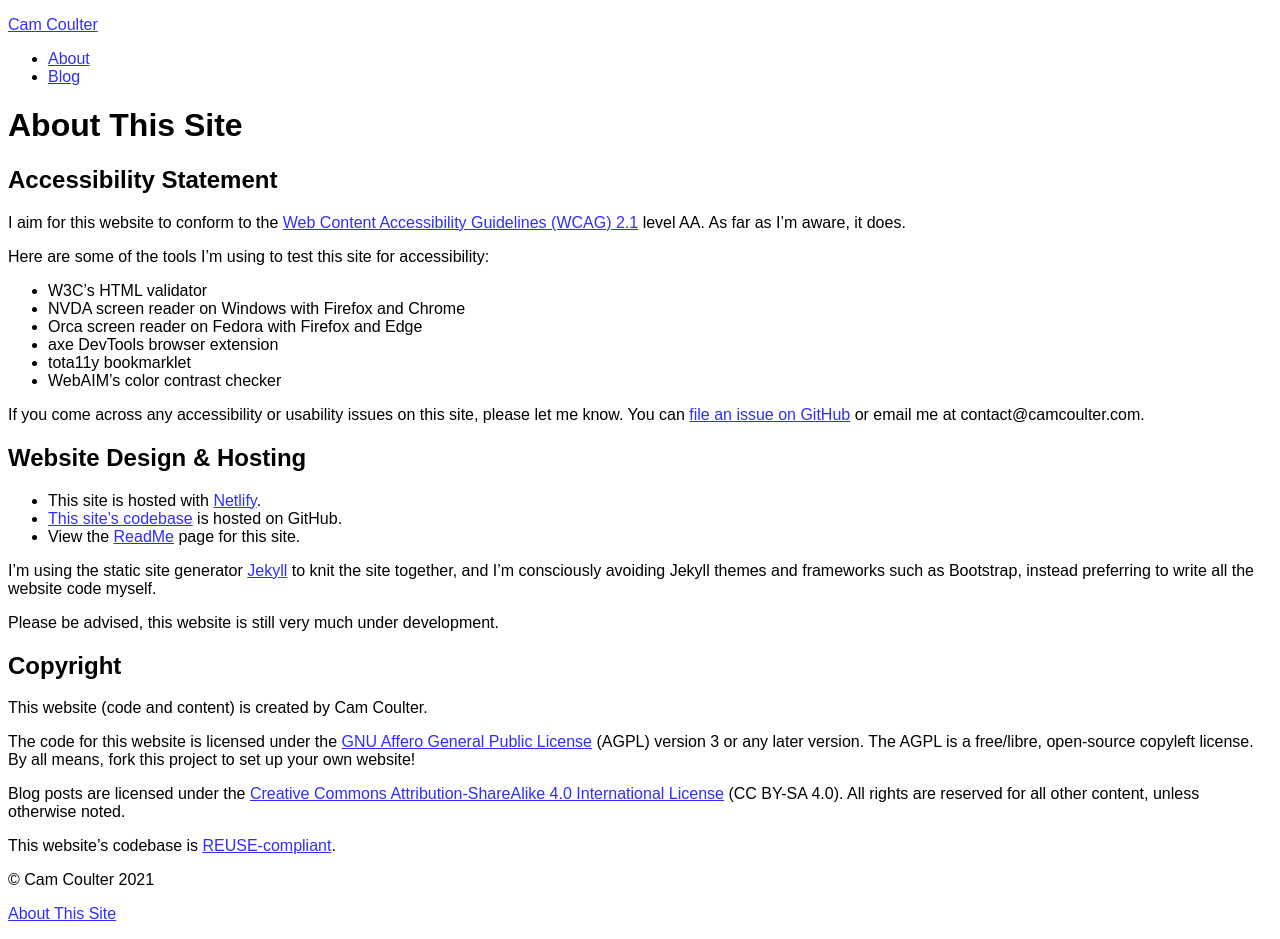
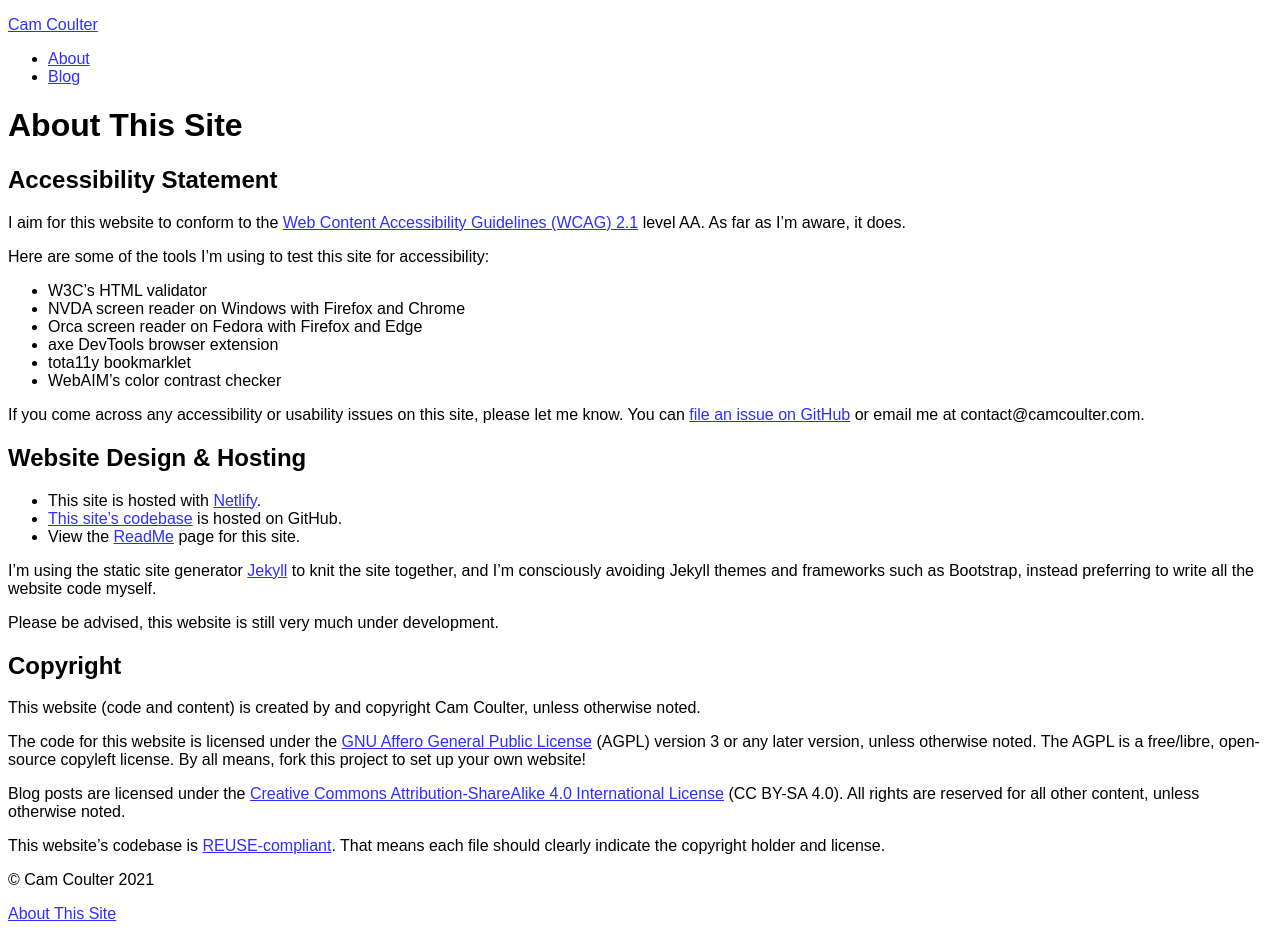
Before and after one commit to cncoulter/camcoulter.com, a Jekyll site: the page built from About-This-Site.md, in a window 1280 px wide. Built offline with Jekyll 4.4.1, drawn with Linux system fonts in a browser that asks for light colours.

Commit message:
Update copyright statement

```diff
--- a/About-This-Site.md
+++ b/About-This-Site.md
@@ -35,10 +35,10 @@ Please be advised, this website is still very much under development.
 
 ## Copyright
 
-This website (code and content) is created by Cam Coulter.
+This website (code and content) is created by and copyright Cam Coulter, unless otherwise noted.
 
-The code for this website is licensed under the [GNU Affero General Public License](https://www.gnu.org/licenses/agpl-3.0.html) (AGPL) version 3 or any later version. The AGPL is a free/libre, open-source copyleft license. By all means, fork this project to set up your own website!
+The code for this website is licensed under the [GNU Affero General Public License](https://www.gnu.org/licenses/agpl-3.0.html) (AGPL) version 3 or any later version, unless otherwise noted. The AGPL is a free/libre, open-source copyleft license. By all means, fork this project to set up your own website!
 
 Blog posts are licensed under the [Creative Commons Attribution-ShareAlike 4.0 International License](https://creativecommons.org/licenses/by-sa/4.0/) (CC BY-SA 4.0). All rights are reserved for all other content, unless otherwise noted.
 
-This website's codebase is [REUSE-compliant](https://reuse.software/).
+This website's codebase is [REUSE-compliant](https://reuse.software/). That means each file should clearly indicate the copyright holder and license.
```
